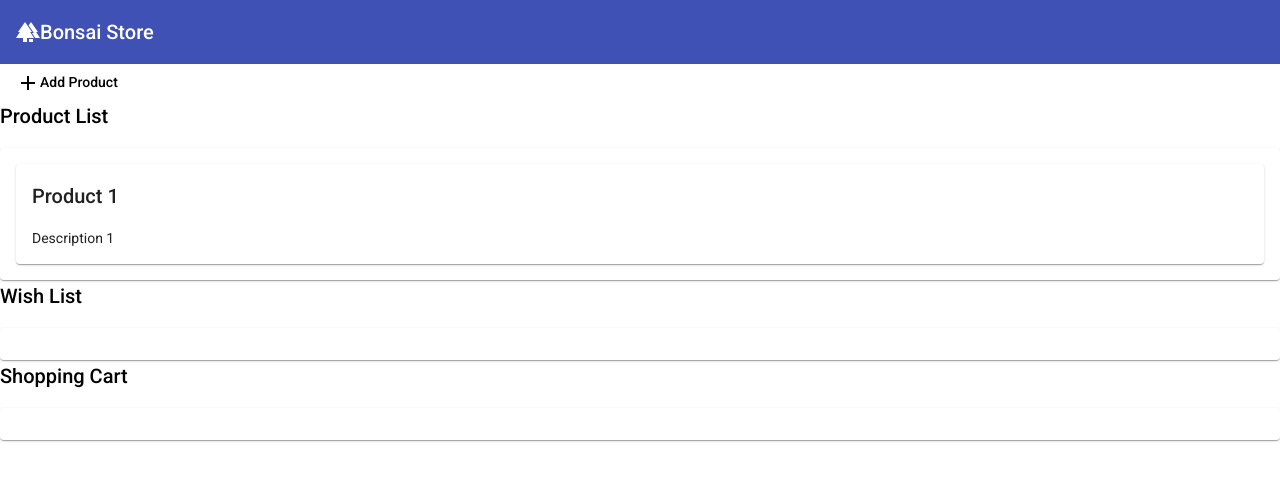
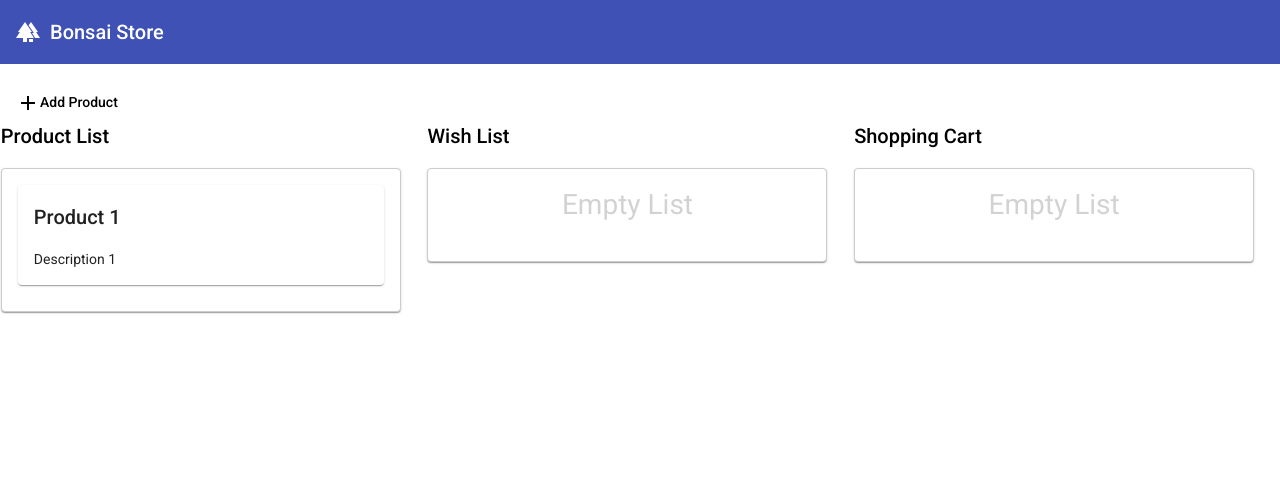
Before and after one commit to INFO-3170-Javascript-3/info3170-week04, an Angular app: page / in a window 1280 px wide. Shown: the top 480 px of the page. Built offline with nearby package versions, Linux system fonts and the light colour scheme.

Commit message:
improving styles

```diff
--- a/src/app/app.component.css
+++ b/src/app/app.component.css
@@ -0,0 +1,47 @@
+mat-toolbar {
+  margin-bottom: 20px;
+}
+
+mat-toolbar > span {
+  margin-left: 10px;
+}
+
+.content-wrapper {
+  max-width: 1400px;
+  margin: auto;
+}
+
+.container-wrapper {
+  display: flex;
+  justify-content: space-around;
+}
+
+.container {
+  width: 400px;
+  margin: 0 25px 25px 0;
+}
+
+.list {
+  border: solid 1px #ccc;
+  min-height: 60px;
+  border-radius: 4px;
+}
+
+app-new-task {
+  margin-bottom: 30px;
+}
+
+.empty-label {
+  font-size: 2em;
+  padding-top: 10px;
+  text-align: center;
+  opacity: 0.2;
+}
+
+.cdk-drag-animating {
+  transition: transform 250ms;
+}
+
+.cdk-drag-placeholder {
+  opacity: 0;
+}
--- a/src/app/app.component.html
+++ b/src/app/app.component.html
@@ -34,7 +34,7 @@
         [cdkDropListConnectedTo]="[productsList, shoppingCartList]"
         (cdkDropListDropped)="drop($event)"
         class="list">
-        <p class="empty-label" *ngIf="products.length===0">Empty List</p>
+        <p class="empty-label" *ngIf="wishList.length===0">Empty List</p>
         <app-product (edit)="editProduct('whishList', $event)" *ngFor="let product of wishList" cdkDrag [product]="product"></app-product>
       </mat-card>
     </div>
@@ -48,7 +48,7 @@
         [cdkDropListConnectedTo]="[productsList, wishListContainer]"
         (cdkDropListDropped)="drop($event)"
         class="list">
-        <p class="empty-label" *ngIf="products.length===0">Empty List</p>
+        <p class="empty-label" *ngIf="shoppingCart.length===0">Empty List</p>
         <app-product (edit)="editProduct('shoppingCart', $event)" *ngFor="let product of shoppingCart" cdkDrag [product]="product"></app-product>
       </mat-card>
     </div>
--- a/src/app/product/product.component.css
+++ b/src/app/product/product.component.css
@@ -0,0 +1,8 @@
+:host {
+  display: block;
+}
+
+.item {
+  margin-bottom: 10px;
+  cursor: pointer;
+}
```
